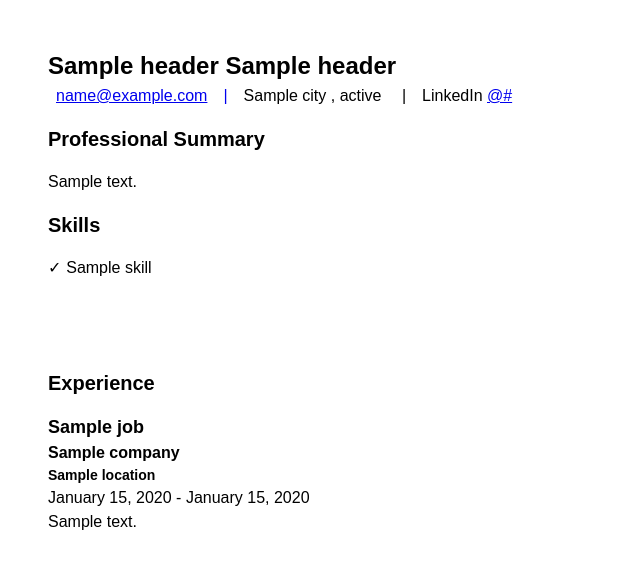
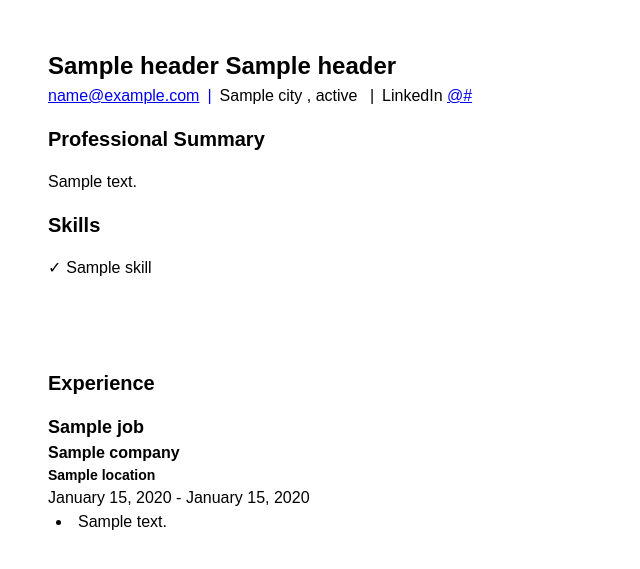
Before and after one commit to abstractionjackson/resume, a Python web app: template templates/resume_template.html in a window 1280 px wide. Shown: the top 569 px of the page, without its empty margins (0-640 px from the left). Run offline with Jinja, Linux system fonts and the light colour scheme; the template is opened without the code that fills it: most values are stand-ins (such as "Sample title", 1, 10 or a date in 2020).

Commit message:
add experience styels

```diff
--- /dev/null
+++ b/public/styles/experience.css
@@ -0,0 +1,5 @@
+ul.job.details > li.detail {
+    list-style-type: disc;
+    list-style-position: inside;
+    padding-left: 0.5em;
+}
--- a/public/styles/main.css
+++ b/public/styles/main.css
@@ -1,4 +1,5 @@
 @import url("skills.css");
+@import url("experience.css");
 
 :root {
   --contact-container-margin: 0.5em;
@@ -7,9 +8,6 @@
 body {
   padding: 0.5in;
   width: 8.5in;
-}
-
-section {
 }
 
 section > header {
@@ -71,12 +69,11 @@ section.contact {
   display: flex;
 }
 .contact.container {
-  margin-left: var(--contact-container-margin);
   margin-right: var(--contact-container-margin);
 }
 .contact.container::after {
   content: "|";
-  margin-left: calc(var(--contact-container-margin) * 2);
+  margin-left: calc(var(--contact-container-margin) * 1);
 }
 .contact.container:last-child::after {
   content: initial;
--- a/templates/partials/_experience_item.html
+++ b/templates/partials/_experience_item.html
@@ -1,4 +1,4 @@
-<article>
+<article id="job-{{ job.id}}">
     <header>
         <h4>{{ job.title }}</h4>
         <h5>{{ job.company }}</h5>
@@ -7,11 +7,10 @@
         <time datetime="{{ job.end_date }}">{{ job.end_date.strftime('%B %d, %Y')  }}</time>
     </header>
     <main>
-        <ul>
+        <ul class="job details">
             {% for detail in job.details %}
-            <li>{{ detail }}</li>
+            <li class="detail"><span>{{ detail }}</span></li>
             {% endfor %}
         </ul>
     </main>
 </article>
-<!-- END: be15d9bcejpp -->
--- a/templates/partials/_experience_list.html
+++ b/templates/partials/_experience_list.html
@@ -1,5 +1,5 @@
 <ul class="experience">
     {% for job in resume.experience %}
-        <li>{% include "partials/_experience_item.html" %}</li>
+        <li class="job">{% include "partials/_experience_item.html" %}</li>
     {% endfor %}
 </ul>
```
